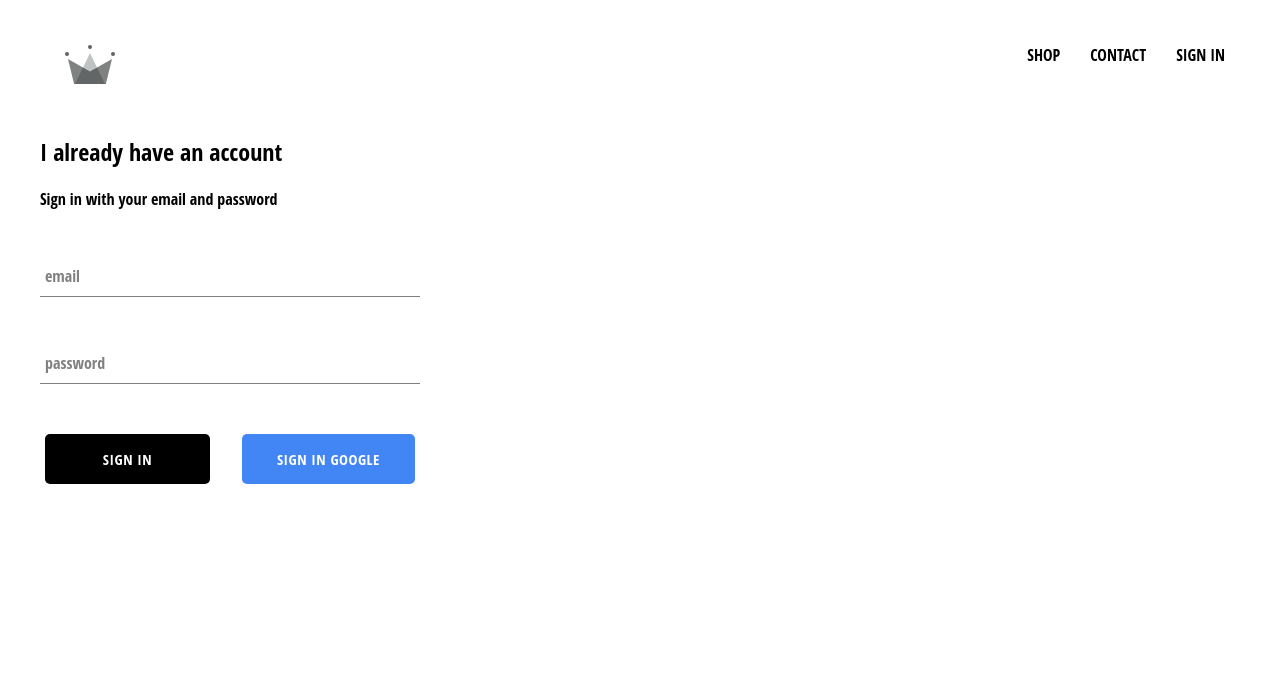
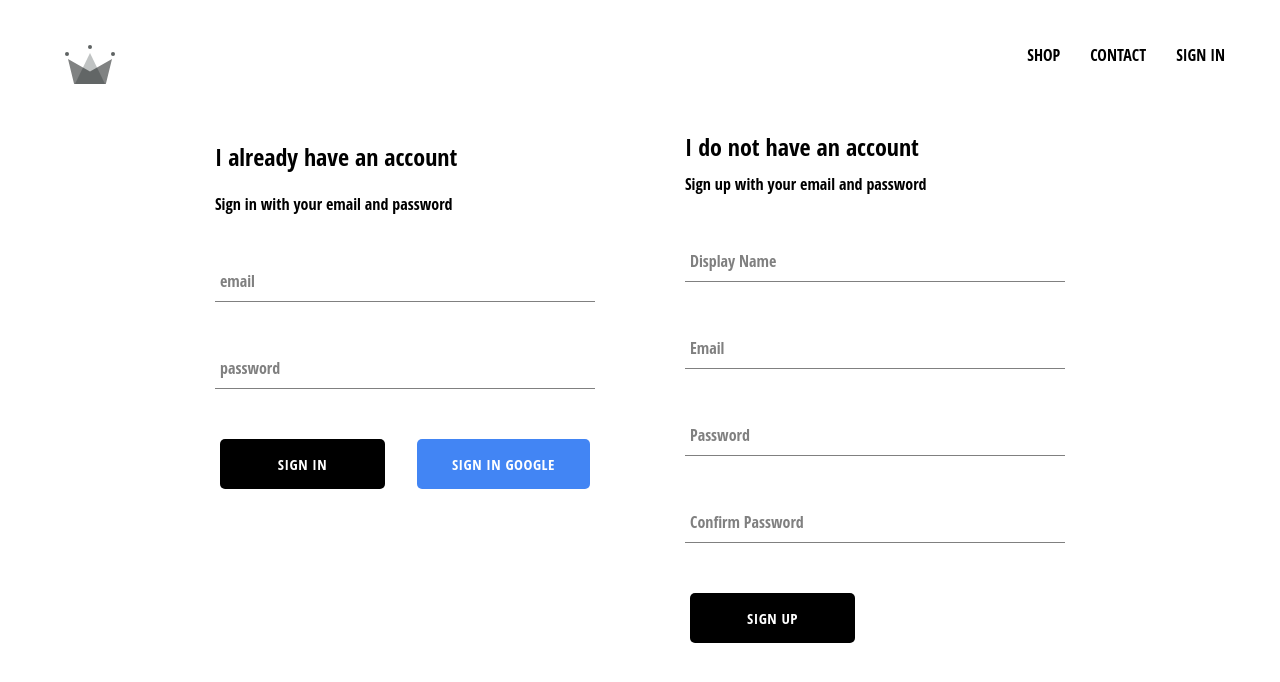
Before and after one commit to binu-kv/ecomm, a React (Create React App) app: page /signin in a window 1280 px wide. Shown: the top 682 px of the page. Built offline with nearby package versions, Linux system fonts and the light colour scheme; no server answers; the HTML template or start-up script is replaced by a standard one.

Commit message:
Integrated Sign in and Sign up with google and emai/password

```diff
--- a/src/App.js
+++ b/src/App.js
@@ -9,7 +9,7 @@
 import Header from './component/header/header.component';
 import SignInAndSignUpPage from './pages/sign-in-and-sign-up-page/sign-in-and-sign-up';
 
-import { auth } from './firebase/firebase.utils';
+import { auth,createUserProfileDocument } from './firebase/firebase.utils';
 
 
 
@@ -26,11 +26,21 @@
     unsubscribeFromAuth = null;
 
     componentDidMount(){
-        this.unsubscribeFromAuth = auth.onAuthStateChanged(user => {
-        this.setState({ currentUser : user});
+        this.unsubscribeFromAuth = auth.onAuthStateChanged(async userAuth => {
+          if(userAuth){
+            const userRef = await createUserProfileDocument(userAuth);
 
-        console.log(user);
-      })
+            userRef.onSnapshot(snapShot => {
+              this.setState({
+                  currentUser:{
+                    id:snapShot.id,
+                    ...snapShot.data()
+                  }
+              });
+            });
+          }
+          this.setState({currentUser: userAuth});
+      });
     }
 
     componentWillUnmount(){
--- /dev/null
+++ b/src/component/sign-up/sign-up.component.jsx
@@ -0,0 +1,110 @@
+import React from 'react';
+
+import FormInput from '../form-input/form-input.component';
+import CustomButton from'../custom-button/custom-buttom.component';
+
+import { auth, createUserProfileDocument } from '../../firebase/firebase.utils';
+
+import './sign-up.styles.scss';
+
+class SignUp extends React.Component {
+    constructor() {
+        super();
+
+        this.state = {
+            displayName: '',
+            email: '',
+            password:'',
+            confirmPassword: ''
+        };
+    }
+
+    handleSubmit = async event =>{
+        event.preventDefault();
+
+        const {displayName,email,password,confirmPassword} = this.state;
+
+        if(password !== confirmPassword){
+            alert("Password Dont Match");
+            return;
+        }
+        try{
+            const { user } = await auth.createUserWithEmailAndPassword(
+                email,
+                password
+                );
+
+
+               await createUserProfileDocument(user, {displayName});
+
+               this.setState({
+                displayName: '',
+                email: '',
+                password:'',
+                confirmPassword: ''
+               });
+        }
+        catch(error){
+                console.error(error);
+        }
+    };
+
+
+        handleChange = event => {
+            const  { name,value } = event.target;
+
+            this.setState({[name]:value});
+        };
+
+
+
+     render(){
+        const {displayName,email,password,confirmPassword} = this.state;
+
+         return(
+             <div className='sign-up'>
+                <h2 className='title'>I do not have an account </h2>
+                <span>Sign up with your email and password </span>
+
+                <form className='sign-up-form' onSubmit={this.handleSubmit}>
+                    <FormInput
+                        type='text'
+                        name='displayName'
+                        value={displayName}
+                        onChange= {this.handleChange}
+                        label='Display Name'
+                        required
+                    />
+                    <FormInput
+                        type='eamil'
+                        name='email'
+                        value={email}
+                        onChange= {this.handleChange}
+                        label='Email'
+                        required
+                    />
+                    <FormInput
+                        type='password'
+                        name='password'
+                        value={password}
+                        onChange= {this.handleChange}
+                        label='Password'
+                        required
+                    />
+                    <FormInput
+                        type='password'
+                        name='confirmPassword'
+                        value={confirmPassword}
+                        onChange= {this.handleChange}
+                        label='Confirm Password'
+                        required
+                    />
+                    <CustomButton type='submit'>SIGN UP</CustomButton>
+                </form>
+             </div>
+         );
+     }
+}
+
+
+export default SignUp;
--- /dev/null
+++ b/src/component/sign-up/sign-up.styles.scss
@@ -0,0 +1,9 @@
+.sign-up {
+    display: flex;
+    flex-direction: column;
+    width: 380px;
+
+    .title {
+      margin: 10px 0;
+    }
+  }
--- a/src/firebase/firebase.utils.js
+++ b/src/firebase/firebase.utils.js
@@ -13,6 +13,33 @@
     appId: "1:727851331490:web:1fa24ab0d6b942b8d24cfb"
   };
 
+    export const createUserProfileDocument = async(userAuth, additionalData)=>{
+        if(!userAuth) return;
+
+        const userRef = firestore.doc(`users/${userAuth.uid}`);
+
+        const snapShot = await userRef.get();
+
+          if(!snapShot.exists){
+              const { displayName,email } = userAuth;
+              const createdAt = new Date();
+
+              try{
+                  await userRef.set({
+                    displayName,
+                    email,
+                    createdAt,
+                    ...additionalData
+                  });
+              }catch(error){
+                  console.log('error created by user',error.message);
+              }
+          }
+          return userRef;
+    };
+
+
+
   firebase.initializeApp(config);
 
 
--- a/src/pages/sign-in-and-sign-up-page/sign-in-and-sign-up-page.styles.scss
+++ b/src/pages/sign-in-and-sign-up-page/sign-in-and-sign-up-page.styles.scss
@@ -0,0 +1,6 @@
+.sign-in-and-sign-up {
+    width: 850px;
+    display: flex;
+    justify-content: space-between;
+    margin: 30px auto;
+  }
--- a/src/pages/sign-in-and-sign-up-page/sign-in-and-sign-up.jsx
+++ b/src/pages/sign-in-and-sign-up-page/sign-in-and-sign-up.jsx
@@ -1,6 +1,8 @@
 import React from 'react';
 
 import SignIn from '../../component/sign-in/sign-in.component';
+
+import SignUP from '../../component/sign-up/sign-up.component';
 
 import './sign-in-and-sign-up-page.styles.scss'
 
@@ -8,6 +10,7 @@
 const SignInAndSignUp = () => (
     <div className='sign-in-and-sign-up'>
         <SignIn/>
+        <SignUP/>
     </div>
 );
 
```
